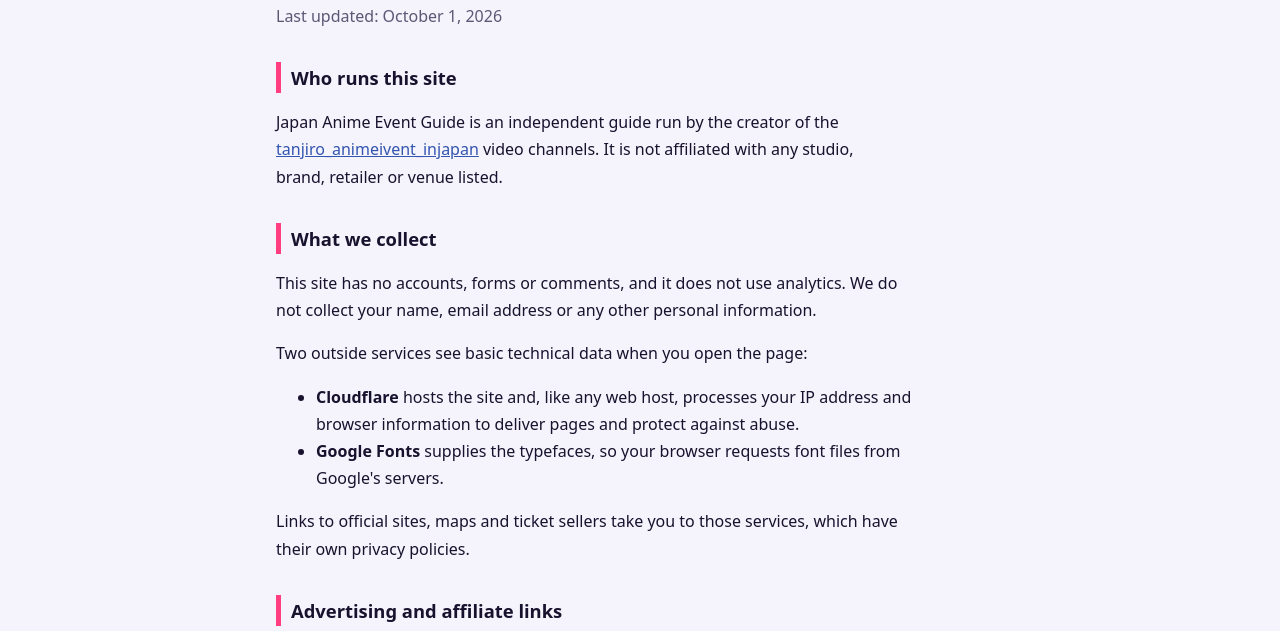
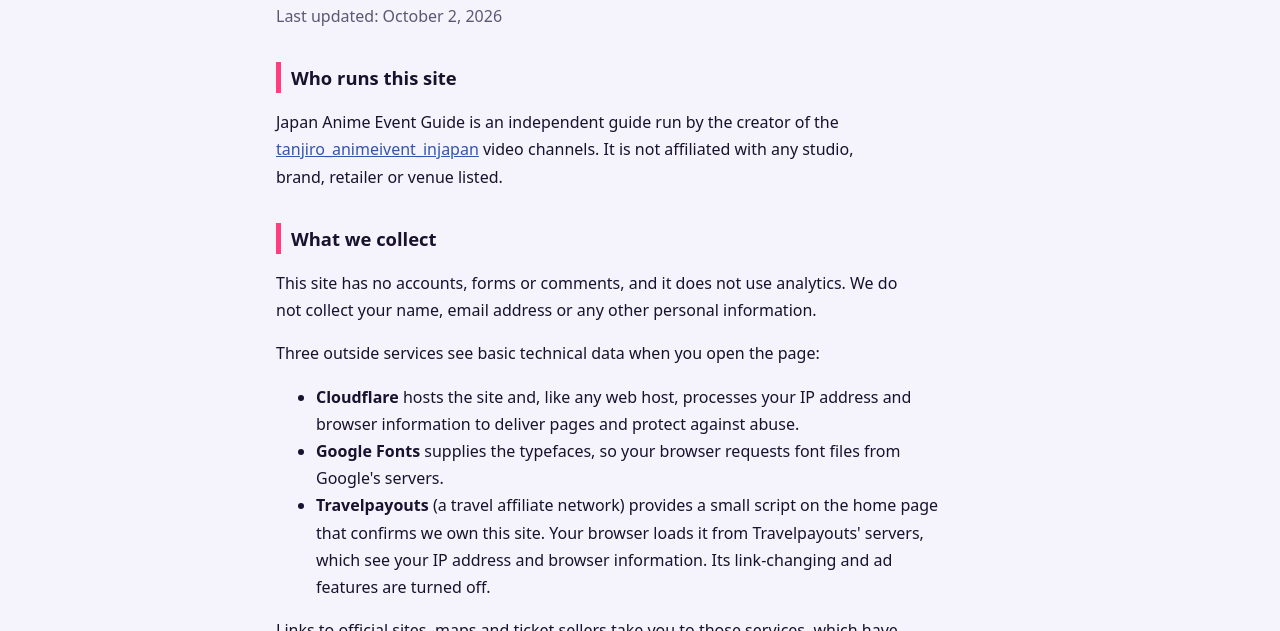
Before and after one commit to japan-anime-guide/anime-event-guide, a plain HTML site: page privacy.html in a window 1280 px wide. Shown: the part 132-763 px from the top of the page. Drawn offline with Linux system fonts and the light colour scheme.

Commit message:
Add Travelpayouts site verification script (Drive)
- index.html: Drive code in <head> (home page only)
- _headers: allow https://emrldco.com in script-src
- privacy.html: list Travelpayouts under What we collect

Co-Authored-By: Claude Opus 5.5 <noreply@anthropic.com>
Claude-Session: https://claude.ai/code/session_01UuhXuGVk8TZn4SdpQ2Uv8X

```diff
--- a/privacy.html
+++ b/privacy.html
@@ -27,17 +27,18 @@ a{color:var(--link)}
 <header><a href="./">← Japan Anime Event Guide</a></header>
 <main>
 <h1>Privacy &amp; Disclosures</h1>
-<p class="upd">Last updated: October 1, 2026</p>
+<p class="upd">Last updated: October 2, 2026</p>
 
 <h2>Who runs this site</h2>
 <p>Japan Anime Event Guide is an independent guide run by the creator of the <a href="https://www.instagram.com/tanjiro_animeivent_injapan/" target="_blank" rel="noopener">tanjiro_animeivent_injapan</a> video channels. It is not affiliated with any studio, brand, retailer or venue listed.</p>
 
 <h2>What we collect</h2>
 <p>This site has no accounts, forms or comments, and it does not use analytics. We do not collect your name, email address or any other personal information.</p>
-<p>Two outside services see basic technical data when you open the page:</p>
+<p>Three outside services see basic technical data when you open the page:</p>
 <ul>
   <li><strong>Cloudflare</strong> hosts the site and, like any web host, processes your IP address and browser information to deliver pages and protect against abuse.</li>
   <li><strong>Google Fonts</strong> supplies the typefaces, so your browser requests font files from Google's servers.</li>
+  <li><strong>Travelpayouts</strong> (a travel affiliate network) provides a small script on the home page that confirms we own this site. Your browser loads it from Travelpayouts' servers, which see your IP address and browser information. Its link-changing and ad features are turned off.</li>
 </ul>
 <p>Links to official sites, maps and ticket sellers take you to those services, which have their own privacy policies.</p>
 
```
Also changed, not shown: index.html (+10 -0 lines), 1 other file.
